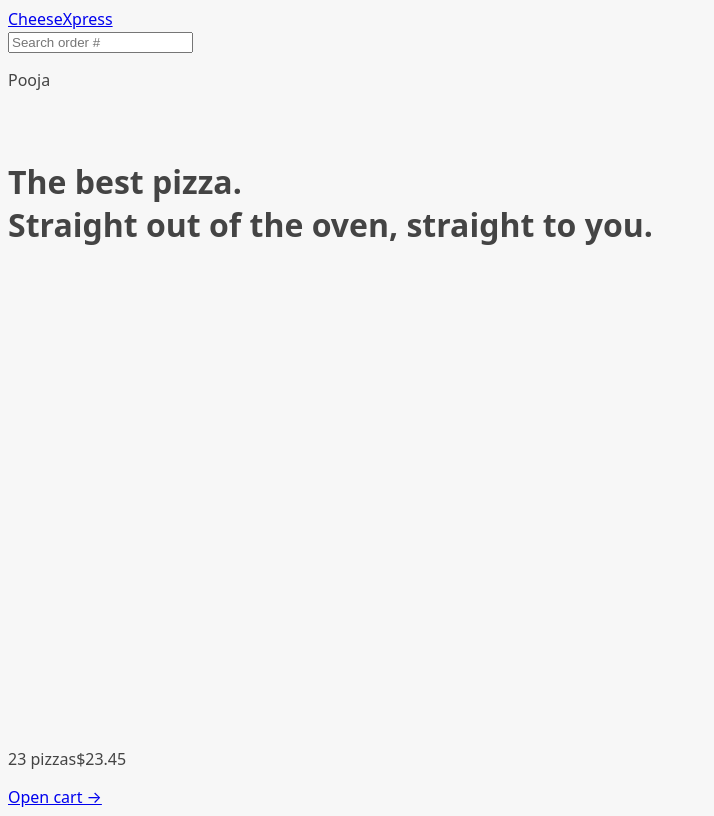
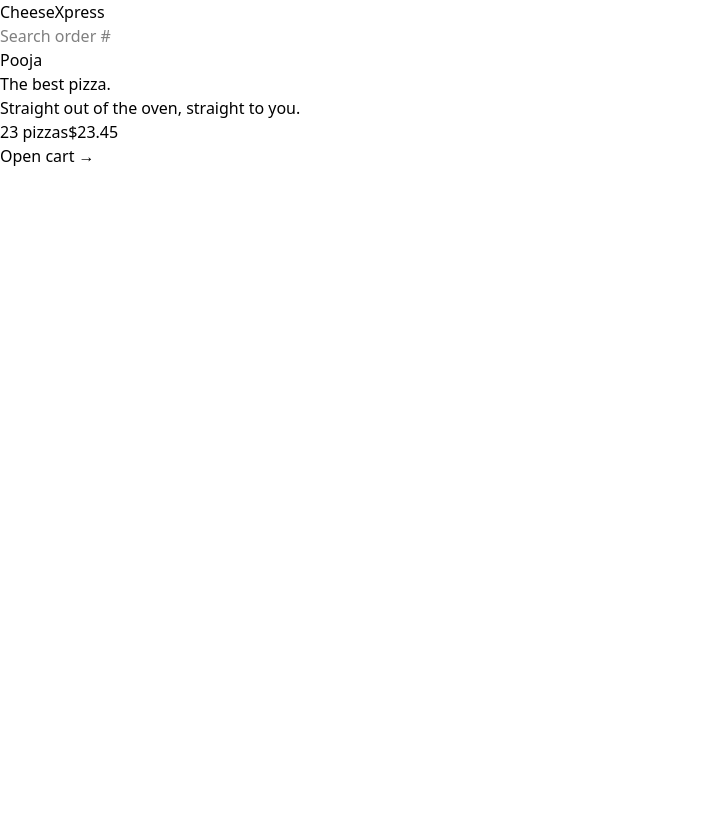
Before and after one commit to pooja-pimpalshende/cheeseXpress, a React (Vite) app: page / in a window 1280 px wide. Shown: the whole page, without its empty margins (0-714 px from the left). Built offline with nearby package versions, Linux system fonts and the light colour scheme.

Commit message:
tailwind configuration

```diff
--- a/package.json
+++ b/package.json
@@ -11,11 +11,13 @@
   },
   "dependencies": {
     "@supabase/supabase-js": "^2.49.4",
+    "@tailwindcss/vite": "^4.1.4",
     "@tanstack/react-query": "^5.72.1",
     "@tanstack/react-query-devtools": "^5.72.2",
     "@tanstack/react-router": "^1.115.2",
     "react": "^19.0.0",
-    "react-dom": "^19.0.0"
+    "react-dom": "^19.0.0",
+    "tailwindcss": "^4.1.4"
   },
   "devDependencies": {
     "@eslint/js": "^9.21.0",
@@ -27,6 +29,8 @@
     "eslint-plugin-react-hooks": "^5.1.0",
     "eslint-plugin-react-refresh": "^0.4.19",
     "globals": "^15.15.0",
+    "prettier": "^3.5.3",
+    "prettier-plugin-tailwindcss": "^0.6.11",
     "vite": "^6.2.0",
     "vite-plugin-eslint": "^1.8.1"
   }
--- a/src/index.css
+++ b/src/index.css
@@ -1,4 +1,6 @@
-body {
+@import "tailwindcss";
+
+/* body {
   font-family: system-ui, -apple-system, BlinkMacSystemFont, "Segoe UI", Roboto,
     Oxygen, Ubuntu, Cantarell, "Open Sans", "Helvetica Neue", sans-serif;
   background-color: #f7f7f7;
@@ -10,7 +12,7 @@ body {
   grid-template-rows: auto 1fr auto;
   gap: 32px;
   height: 100dvh;
-}
+} */
 
 /* https://dev.to/afif/i-made-100-css-loaders-for-your-next-project-4eje */
 .loader {
--- a/vite.config.js
+++ b/vite.config.js
@@ -1,8 +1,9 @@
 import { defineConfig } from "vite";
 import react from "@vitejs/plugin-react";
 import eslint from "vite-plugin-eslint";
+import tailwindcss from "@tailwindcss/vite";
 
 // https://vite.dev/config/
 export default defineConfig({
-  plugins: [react(), eslint()],
+  plugins: [react(), eslint(), tailwindcss()],
 });
```
Also changed, not shown: 2 other files (tests, documents, lock files or other folders).
